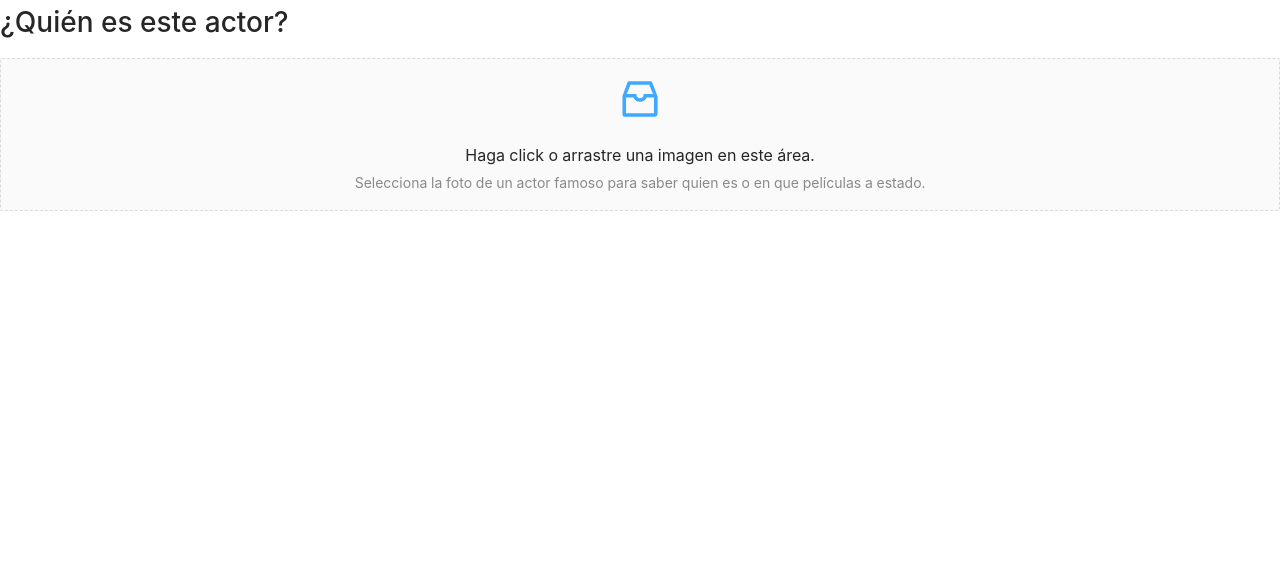
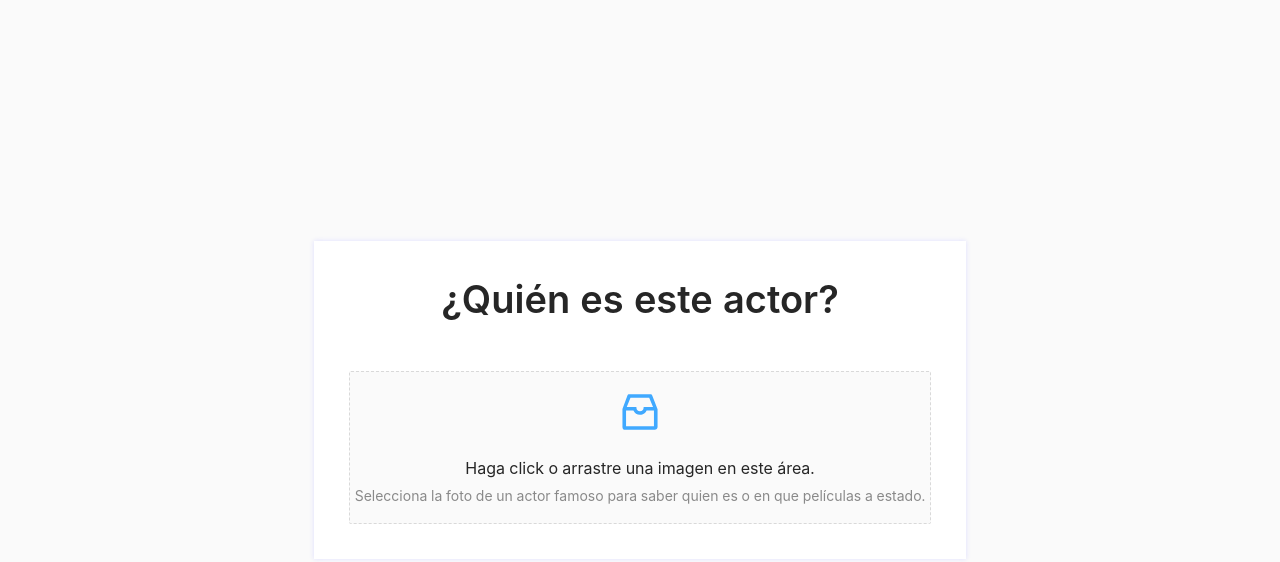
Before and after one commit to NolanS-OMG/Nomada-test, a React (Create React App) app: page / in a window 1280 px wide. Shown: the top 562 px of the page. Built offline with nearby package versions, Linux system fonts and the light colour scheme.

Commit message:
Primera versión de la aplicación terminada

```diff
--- a/package.json
+++ b/package.json
@@ -3,6 +3,7 @@
   "version": "0.1.0",
   "private": true,
   "dependencies": {
+    "@ant-design/icons": "^4.7.0",
     "@testing-library/jest-dom": "^5.16.4",
     "@testing-library/react": "^13.1.1",
     "@testing-library/user-event": "^13.5.0",
@@ -10,6 +11,7 @@
     "axios": "^0.26.1",
     "react": "^18.0.0",
     "react-dom": "^18.0.0",
+    "react-router": "^6.3.0",
     "react-router-dom": "^6.3.0",
     "react-scripts": "5.0.1",
     "web-vitals": "^2.1.4"
--- a/src/Actor.js
+++ b/src/Actor.js
@@ -1,7 +1,8 @@
 import axios from 'axios';
 import { useEffect, useState } from 'react';
 
-import { Image, Button } from 'antd';
+import { Image, Button, Space, Typography, Row, Col, Divider } from 'antd';
+import { LeftOutlined } from '@ant-design/icons';
 
 import { useAuth } from "./AuthProvider";
 import { useNavigate } from 'react-router-dom';
@@ -9,17 +10,22 @@ import { useNavigate } from 'react-router-dom';
 const Actor = () => {
 
   const getData = async() => {
+    if (!data && actorData.actorName) {
       const url = `https://api.themoviedb.org/3/search/person?api_key=30db1237b9167f8afaf9e065b90d16b8&language=es-MX&query=${actorData.actorName.replace(' ', '%20')}&page=1&include_adult=false`
       await axios.get(url).then(res => {
         setData(res.data.results[0])
       })
     }
+  };
 
-  const { actorData } = useAuth()
+  const { actorData, putActorData } = useAuth();
 
-  const [data, setData] = useState(false)
+  const [data, setData] = useState(false);
 
   useEffect( () => {
+    window.onpopstate = e => {
+      putActorData({});
+    }
     getData();
   } );
 
@@ -30,7 +36,7 @@ const Actor = () => {
       gender = {data.gender}
       popularity = {data.popularity}
       moviesData = {data.known_for}
-    /> : <h1>Loading</h1>
+    /> : <Loading path='/' />
   )
 }
 
@@ -38,45 +44,78 @@ const ActorCard = ({url, name, gender, popularity, moviesData}) => {
 
   const navigate = useNavigate();
 
-  const { putActorData } = useAuth()
+  const { putActorData } = useAuth();
 
-  const genderString = gender === 2 ? 'Hombre' : 'Mujer';
+  const { Title, Text, Paragraph } = Typography
+
+  const genderString = gender === 2 ? 'HOMBRE' : 'MUJER';
 
   const movies = moviesData.map( (movie, index) => {
     const months = ['enero', 'febrero', 'marzo', 'abril', 'mayo', 'junio', 'julio', 'agosto', 'septiembre', 'octubre', 'noviembre', 'diciembre']
     return (
       <div key={`${index+1}: ${movie.original_title}`}>
-        <h5>{movie.original_title}</h5>
-        <span>{`Score: ${movie.vote_average}/10`}</span>
-        <div>
-          <Image width={75} src={`https://image.tmdb.org/t/p/w500${movie.poster_path}`}/>
-          <p>{movie.overview}</p>
-          <b>{`Fecha de estreno: ${movie.release_date.slice(9)} de ${months[parseInt(movie.release_date.slice(6,8))]} del ${movie.release_date.slice(0,4)}`}</b>
-        </div>
+        <Row>
+          <Col span={6}><Title level={4}>{movie.original_title}</Title></Col>
+          <Col span={6} offset={12}>
+            <Paragraph
+              mark
+              style={{
+                textAlign:'right'
+              }}
+            >{`Score: ${movie.vote_average}/10`}</Paragraph>
+          </Col>
+        </Row>
+        <Space align='start'>
+          <Image width={100} src={`https://image.tmdb.org/t/p/w500${movie.poster_path}`}/>
+          <Space direction='vertical' >
+            <Paragraph style={{textAlign:'justify'}}>{movie.overview}</Paragraph>
+            <Text strong={true}>{`Fecha de estreno: ${movie.release_date.slice(9)} de ${months[parseInt(movie.release_date.slice(6,8))]} del ${movie.release_date.slice(0,4)}`}</Text>
+          </Space>
+        </Space>
       </div>
     )
   } )
 
   return (
-    <div>
-      <div>
-        <Image width={150} src={url} />
-        <h4>{name}</h4>
-        <span>{genderString}</span>
-        <h6>{`Popularidad: ${popularity}`}</h6>
-      </div>
-      <div>
-        <h4>Películas</h4>
-        {movies}
-      </div>
+    <Row style={{height:'fit-content',padding:'8vh 0px'}}>
+      <Col span={4} offset={3} style = {{alignItems:'center'}}>
         <Button
           type='primary'
           onClick={() => {
           putActorData({});
           navigate('/');
           }}
-      >Regresar</Button>
-    </div>
+        ><LeftOutlined />Regresar</Button>
+        <Divider plain/>
+        <Image width={'fit-content'} src={url} />
+        <Divider plain/>
+        <Title level={3} style={{textAlign:'center'}}>{name}</Title>
+        <Title style={{textAlign:'center', color:'#5a5aaa'}} level={5}>{genderString}</Title>
+        <Title level={5} style={{textAlign:'center'}}>{`Popularidad: ${popularity}`}</Title>
+      </Col>
+      <Col span={12} offset={1}>
+        <Title level={3}>Películas por las que se le conoce:</Title>
+        <Divider plain></Divider>
+        <Space direction='vertical' split = {<Divider plain></Divider>}>{movies}</Space>
+      </Col>
+      </Row>
+  )
+}
+
+const Loading = ({path}) => {
+
+  const navigate = useNavigate();
+
+  const { actorData } = useAuth();
+
+  useEffect( () => {
+    if (actorData.actorName === undefined) {
+      navigate(path);
+    }
+  }, [actorData, navigate, path] );
+
+  return (
+    <div>LOADING</div>
   )
 }
 
--- a/src/UploadComponent.js
+++ b/src/UploadComponent.js
@@ -5,7 +5,7 @@ import 'antd/dist/antd.css';
 
 // 'Upload': Objeto que contiene el 'Dragger', en este caso solo lo utilizamos para eso, seguramente tiene otras utilidades que no conozco
 // 'message': Objeto que contiene un montón de funciones, se ven claramente con un 'console.log()'
-import { Upload, message } from 'antd';
+import { Upload, message, Typography, Space } from 'antd';
 // 'InboxOutlined': Es el logo de una caja que se ve bien padre :v
 import { InboxOutlined } from '@ant-design/icons';
 
@@ -20,7 +20,7 @@ const UploadComponent = () => {
   const { actorData, putActorData } = useAuth();
   const navigate = useNavigate();
 
-  // const [ localActorData, setLocalActorData ] = useState(actorData);
+  const { Title } = Typography
 
   useEffect( () => {
     if (actorData.actorName) {
@@ -51,15 +51,14 @@ const UploadComponent = () => {
       })
       .then(res => {
         onSuccess(file);
-        console.log(res);
-        if (res.data.error.lenght !== 0) {
+        if (res.data.error === 'No sé quien es, intenta con otra foto') {
+          alert(res.data.error);
+        } else {
           putActorData(res.data);
-        } else {
-          onError( {event: res.data.error} );
         }
       })
       .catch(err=>{
-        const error = new Error('Some error');
+        const error = new Error(err);
         onError({event:error});
       });
     },
@@ -68,36 +67,48 @@ const UploadComponent = () => {
     // 'onChange': Cuando cambia el 'estado de subida' ósea, desde que se empieza a subir hasta que termina, esta función de ejecuta
     onChange(info) {
       const { status } = info.file;
-      if (status !== 'uploading') {
-        console.log(info.file, info.fileList);
-      }
       if (status === 'done') {
         message.success(`${info.file.name} file uploaded successfully.`);
       } else if (status === 'error') {
         message.error(`${info.file.name} file upload failed.`);
       }
-    },
-    // 'onDrop': Cuando se arrastra un archivo, esta función se ejecuta
-    onDrop(e) {
-      console.log('Dropped files', e.dataTransfer.files);
-    },
+    }
   };
 
   return (
-    <div>
-      <h1>¿Quién es este actor?</h1>
-      <div>
+    <Space
+      direction="vertical"
+      size={30}
+      align='center'
+      style={
+        {
+          display: 'flex',
+          padding: '35px',
+          margin: 'auto',
+          boxShadow: '0px 0px 5px #dedeff',
+          background:'white'
+        }
+      }
+    >
+      <Title>¿Quién es este actor?</Title>
       <Dragger {...props}>
         <p className="ant-upload-drag-icon">
           <InboxOutlined />
         </p>
         <p className="ant-upload-text">Haga click o arrastre una imagen en este área.</p>
-          <p className="ant-upload-hint">
+        <p
+          className="ant-upload-hint"
+          style={
+            {
+              marginLeft: '5px',
+              marginRight: '5px',
+            }
+          }
+        >
           Selecciona la foto de un actor famoso para saber quien es o en que películas a estado.
         </p>
       </Dragger>
-      </div>
-    </div>
+    </Space>
   )
 }
 
--- a/src/index.css
+++ b/src/index.css
@@ -1,3 +1,9 @@
+* {
+  padding: 0;
+  margin: 0;
+  box-sizing: border-box;
+}
+
 body {
   margin: 0;
   font-family: -apple-system, BlinkMacSystemFont, 'Segoe UI', 'Roboto', 'Oxygen',
@@ -11,3 +17,9 @@ code {
   font-family: source-code-pro, Menlo, Monaco, Consolas, 'Courier New',
     monospace;
 }
+
+#root {
+  display: flex;
+  height: 100vh;
+  background-color: #fafafa;
+}
```
Lines whose indentation alone changed are shown as unchanged.
